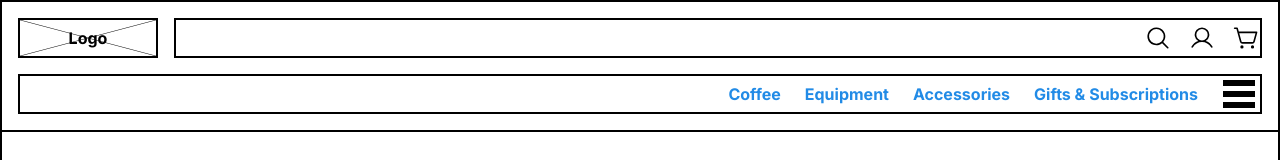
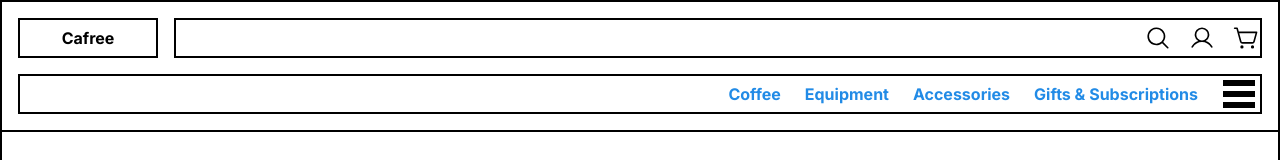
Before and after one commit to njcushing/online-shop, a React (Vite) app in the folder packages/frontend/: page / in a window 1280 px wide. Shown: the top 160 px of the page. Built offline with nearby package versions, Linux system fonts and the light colour scheme; a web font is replaced by a local one.

Commit message:
Decide on name for site and replace placeholder name in Logo component

```diff
--- a/packages/frontend/src/features/Header/components/Navigation/components/Logo/index.module.css
+++ b/packages/frontend/src/features/Header/components/Navigation/components/Logo/index.module.css
@@ -1,21 +1,14 @@
 .logo {
     flex-shrink: 0;
+
+    display: flex;
+    justify-content: center;
+    align-items: center;
+
+    font-weight: 700;
 
     border: 2px solid black;
 
     width: 140px;
     height: 40px;
 }
-
-.logo::after {
-    content: "Logo";
-
-    font-weight: 700;
-
-    display: flex;
-    justify-content: center;
-    align-items: center;
-
-    width: 100%;
-    height: 100%;
-}
--- a/packages/frontend/src/features/Header/components/Navigation/components/Logo/index.tsx
+++ b/packages/frontend/src/features/Header/components/Navigation/components/Logo/index.tsx
@@ -1,5 +1,5 @@
 import styles from "./index.module.css";
 
 export function Logo() {
-    return <div className={`${styles["logo"]} cross-through`}></div>;
+    return <div className={styles["logo"]}>Cafree</div>;
 }
```
